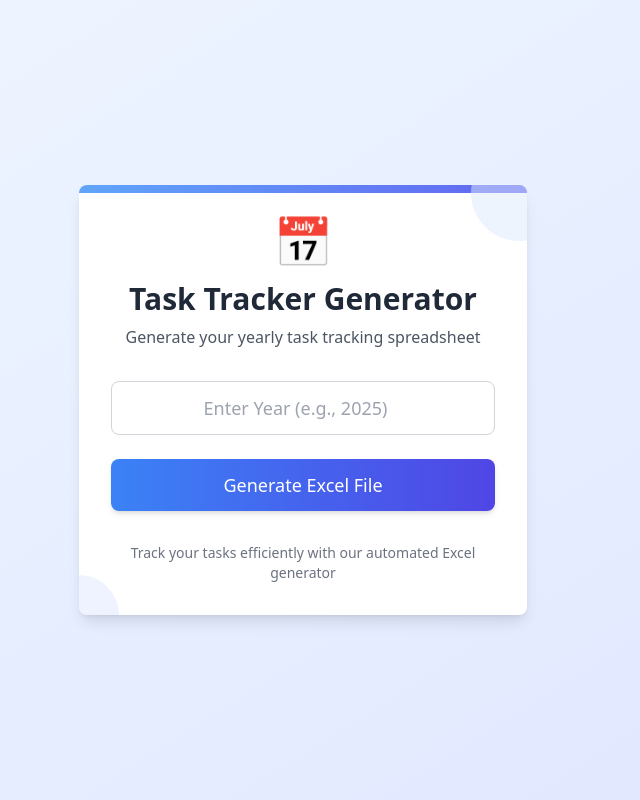
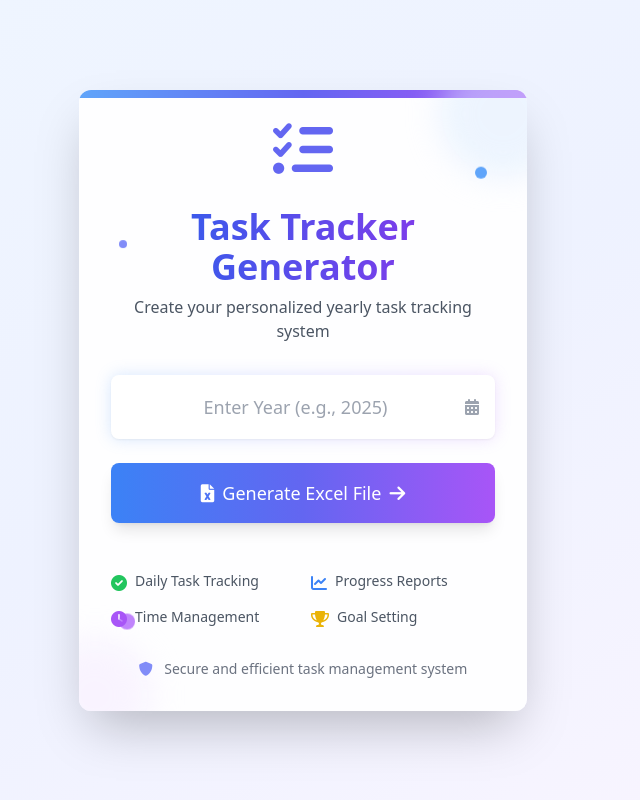
Before and after one commit to hr-sobuj/daily-task-tracker, a FastAPI app: page / in a window 1280 px wide. Shown: the whole page, without its empty margins (337-977 px from the left). Run offline with FastAPI, Linux system fonts and the light colour scheme; some libraries are stand-ins or nearby versions.

Commit message:
refactor: update the UI

```diff
--- a/app/templates/index.html
+++ b/app/templates/index.html
@@ -4,48 +4,131 @@
     <meta charset="UTF-8" />
     <meta name="viewport" content="width=device-width, initial-scale=1.0" />
     <script src="https://cdn.tailwindcss.com"></script>
+    <link href="https://cdnjs.cloudflare.com/ajax/libs/font-awesome/6.0.0/css/all.min.css" rel="stylesheet">
     <title>Task Tracker Generator</title>
+    <style>
+        @keyframes float {
+            0% { transform: translateY(0px); }
+            50% { transform: translateY(-10px); }
+            100% { transform: translateY(0px); }
+        }
+        .float-animation {
+            animation: float 3s ease-in-out infinite;
+        }
+        @keyframes pulse {
+            0% { transform: scale(1); }
+            50% { transform: scale(1.05); }
+            100% { transform: scale(1); }
+        }
+        .success-message {
+            display: none;
+            animation: slideIn 0.5s ease-out;
+        }
+        @keyframes slideIn {
+            from { transform: translateY(-20px); opacity: 0; }
+            to { transform: translateY(0); opacity: 1; }
+        }
+    </style>
 </head>
-<body class="bg-gradient-to-br from-blue-50 to-indigo-100 min-h-screen flex items-center justify-center p-4">
-    <div class="bg-white p-8 rounded-lg shadow-lg w-full max-w-md text-center relative overflow-hidden">
+<body class="bg-gradient-to-br from-blue-50 via-indigo-50 to-purple-50 min-h-screen flex items-center justify-center p-4">
+    <div class="bg-white p-8 rounded-xl shadow-2xl w-full max-w-md text-center relative overflow-hidden backdrop-blur-sm bg-opacity-90">
         <!-- Decorative Elements -->
-        <div class="absolute top-0 left-0 w-full h-2 bg-gradient-to-r from-blue-400 to-indigo-500"></div>
-        <div class="absolute -top-10 -right-10 w-24 h-24 bg-blue-100 rounded-full opacity-50"></div>
-        <div class="absolute -bottom-10 -left-10 w-20 h-20 bg-indigo-100 rounded-full opacity-50"></div>
+        <div class="absolute top-0 left-0 w-full h-2 bg-gradient-to-r from-blue-400 via-indigo-500 to-purple-500"></div>
+        <div class="absolute -top-10 -right-10 w-32 h-32 bg-blue-100 rounded-full opacity-50 blur-lg"></div>
+        <div class="absolute -bottom-10 -left-10 w-28 h-28 bg-purple-100 rounded-full opacity-50 blur-lg"></div>
+
+        <!-- Floating Shapes -->
+        <div class="absolute top-20 right-10 w-3 h-3 bg-blue-400 rounded-full float-animation" style="animation-delay: 0s;"></div>
+        <div class="absolute bottom-20 left-10 w-4 h-4 bg-purple-400 rounded-full float-animation" style="animation-delay: 1s;"></div>
+        <div class="absolute top-40 left-10 w-2 h-2 bg-indigo-400 rounded-full float-animation" style="animation-delay: 2s;"></div>
 
         <!-- Main Content -->
         <div class="relative z-10">
-            <div class="text-5xl mb-4">📅</div>
-            <h1 class="text-3xl font-bold text-gray-800 mb-2">Task Tracker Generator</h1>
-            <p class="text-gray-600 mb-8">Generate your yearly task tracking spreadsheet</p>
+            <div class="text-6xl mb-6 float-animation">
+                <i class="fas fa-tasks text-indigo-500"></i>
+            </div>
+            <h1 class="text-4xl font-bold text-transparent bg-clip-text bg-gradient-to-r from-blue-600 to-purple-600 mb-2">
+                Task Tracker Generator
+            </h1>
+            <p class="text-gray-600 mb-8">Create your personalized yearly task tracking system</p>
 
-            <form action="/generate" method="post" class="space-y-6">
-                <div class="relative">
+            <form action="/generate" method="post" class="space-y-6" id="generatorForm">
+                <div class="relative group">
+                    <div class="absolute inset-0 bg-gradient-to-r from-blue-400 to-purple-400 rounded-lg blur opacity-25 group-hover:opacity-40 transition duration-200"></div>
                     <input
                         name="year"
                         type="number"
                         required
                         placeholder="Enter Year (e.g., 2025)"
-                        class="w-full px-4 py-3 rounded-lg border border-gray-300 focus:border-blue-500 focus:ring-2 focus:ring-blue-200 transition-all duration-200 text-center text-lg"
+                        class="relative w-full px-6 py-4 rounded-lg border-2 border-transparent bg-white focus:border-indigo-500 focus:ring-2 focus:ring-indigo-200
+                               transition-all duration-300 text-center text-lg shadow-sm hover:shadow-md"
                         min="2024"
                         max="2100"
                     />
+                    <div class="absolute right-4 top-1/2 transform -translate-y-1/2 text-gray-400">
+                        <i class="fas fa-calendar-alt"></i>
+                    </div>
                 </div>
 
                 <button
                     type="submit"
-                    class="w-full bg-gradient-to-r from-blue-500 to-indigo-600 text-white px-6 py-3 rounded-lg text-lg font-medium
-                           hover:from-blue-600 hover:to-indigo-700 transform hover:scale-[1.02] transition-all duration-200
-                           focus:outline-none focus:ring-2 focus:ring-blue-400 focus:ring-offset-2 shadow-md"
+                    class="relative w-full overflow-hidden px-6 py-4 rounded-lg text-lg font-medium shadow-lg
+                           bg-gradient-to-r from-blue-500 via-indigo-500 to-purple-500 text-white
+                           hover:from-blue-600 hover:via-indigo-600 hover:to-purple-600
+                           transform hover:scale-[1.02] active:scale-[0.98]
+                           transition-all duration-300 group"
                 >
-                    Generate Excel File
+                    <span class="relative z-10 flex items-center justify-center gap-2">
+                        <i class="fas fa-file-excel"></i>
+                        Generate Excel File
+                        <i class="fas fa-arrow-right group-hover:translate-x-1 transition-transform"></i>
+                    </span>
+                    <div class="absolute inset-0 bg-gradient-to-r from-blue-600 via-indigo-600 to-purple-600 opacity-0 group-hover:opacity-50 transition-opacity"></div>
                 </button>
             </form>
 
+            <!-- Features Section -->
+            <div class="mt-12 grid grid-cols-2 gap-4 text-left">
+                <div class="flex items-start space-x-2">
+                    <i class="fas fa-check-circle text-green-500 mt-1"></i>
+                    <span class="text-sm text-gray-600">Daily Task Tracking</span>
+                </div>
+                <div class="flex items-start space-x-2">
+                    <i class="fas fa-chart-line text-blue-500 mt-1"></i>
+                    <span class="text-sm text-gray-600">Progress Reports</span>
+                </div>
+                <div class="flex items-start space-x-2">
+                    <i class="fas fa-clock text-purple-500 mt-1"></i>
+                    <span class="text-sm text-gray-600">Time Management</span>
+                </div>
+                <div class="flex items-start space-x-2">
+                    <i class="fas fa-trophy text-yellow-500 mt-1"></i>
+                    <span class="text-sm text-gray-600">Goal Setting</span>
+                </div>
+            </div>
+
             <div class="mt-8 text-sm text-gray-500">
-                Track your tasks efficiently with our automated Excel generator
+                <i class="fas fa-shield-alt text-indigo-400 mr-2"></i>
+                Secure and efficient task management system
             </div>
         </div>
     </div>
+
+    <!-- Success Message (Initially Hidden) -->
+    <div id="successMessage" class="success-message fixed top-4 right-4 bg-green-500 text-white px-6 py-3 rounded-lg shadow-lg">
+        <i class="fas fa-check-circle mr-2"></i>
+        Excel file generated successfully!
+    </div>
+
+    <script>
+        document.getElementById('generatorForm').onsubmit = function() {
+            // You can add form submission handling here
+            const successMessage = document.getElementById('successMessage');
+            successMessage.style.display = 'block';
+            setTimeout(() => {
+                successMessage.style.display = 'none';
+            }, 3000);
+        };
+    </script>
 </body>
 </html>
```
